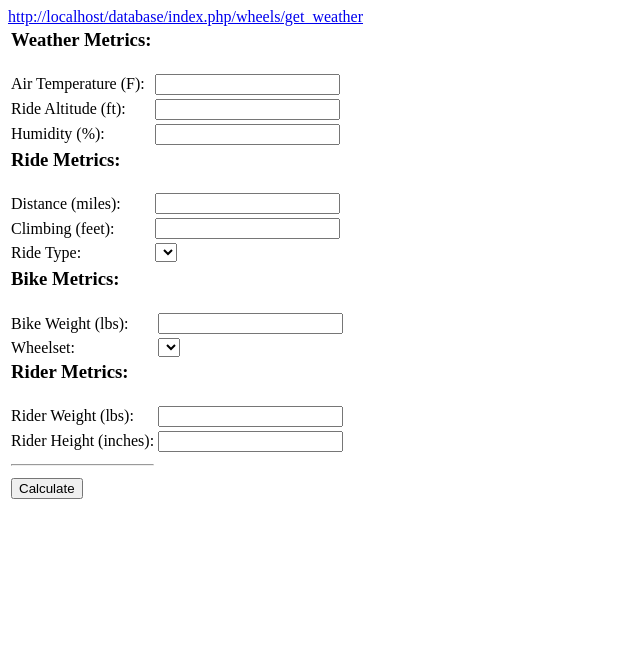
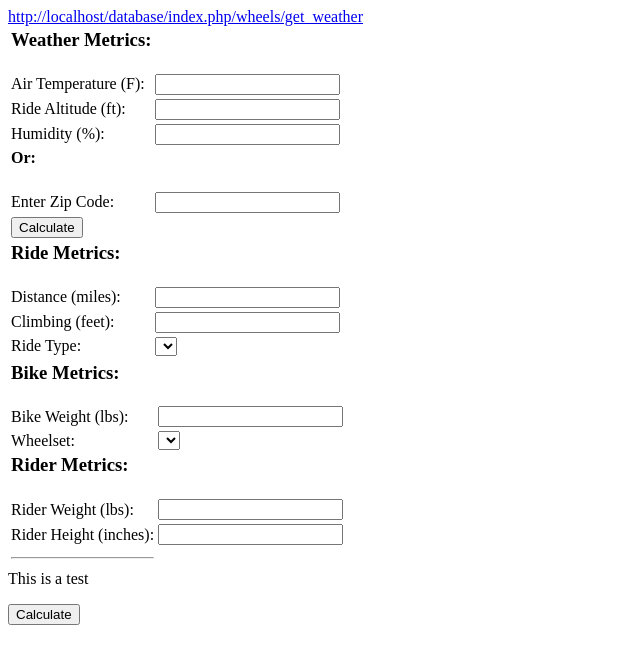
Before and after one commit to chrisuberti/wheel-selector, a CodeIgniter app: the page made by application/views/wheel_input.php in a window 1280 px wide. Shown: the top 664 px of the page, without its empty margins (0-640 px from the left). Run offline with CodeIgniter, Linux system fonts and the light colour scheme; data that the repository does not hold is empty.

Commit message:
made it so the weather function can pass data back to wheels function

```diff
--- a/application/views/wheel_input.php
+++ b/application/views/wheel_input.php
@@ -12,6 +12,7 @@
             <?php
             if(validation_errors()){echo validation_errors('<p class = "error">','</p>');}?>
             <?php echo  ($this->session->flashdata('message')); ?>
+            <?php preprint($this->session->flashdata('weather_data'));?>
             <?php echo anchor('wheels/get_weather');?>
             <?php echo form_open_multipart('wheels/density');?>
 
@@ -32,6 +33,17 @@
                     <tr>
                         <td><?php echo form_label('Humidity (%): ', 'humidity');?></td>
                         <td><?php echo form_input($humidity);?></td>
+                    </tr>
+                    <tr>
+                        <td><h4>Or: </h4></td>
+
+                    </tr>
+                    <tr>
+                        <td><?php echo form_label('Enter Zip Code: ', 'zip_code');?></td>
+                        <td><?php echo form_input($zip_code);?></td>
+                    </tr>
+                    <tr>
+                        <td><p><?php echo form_submit(array('name'=>'weather_submit', 'value'=>'Calculate', 'formaction'=>'wheels/get_weather'));?></p></td>
                     </tr>
 
                     <tr><td><h3>Ride Metrics: </h3></td></tr>
@@ -75,11 +87,19 @@
                     <tr>
                         <td><hr></td>
                     </tr>
-                    <tr>
-                        <td><?php echo form_submit('wheel_submit', 'Calculate');?></td>
-                    </tr>
+
                 </table>
             </div>
+            <div class="col-md-3">
+                This is a test
+            </div>
+        </div>
+
+
+    <div class="row">
+
+                    <?php echo form_submit(array('name'=>'wheel_submit', 'value'=>'Calculate', 'formaction'=>'wheels/get_weather'));?></td>
+
     </div>
 </div>
 
```
Also changed, not shown: application/controllers/Wheels.php (+30 -5 lines).
